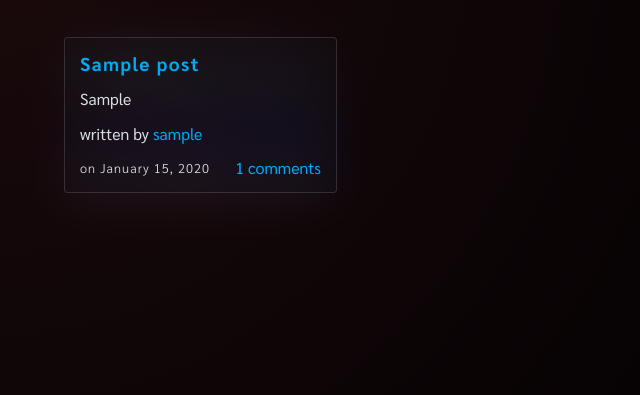
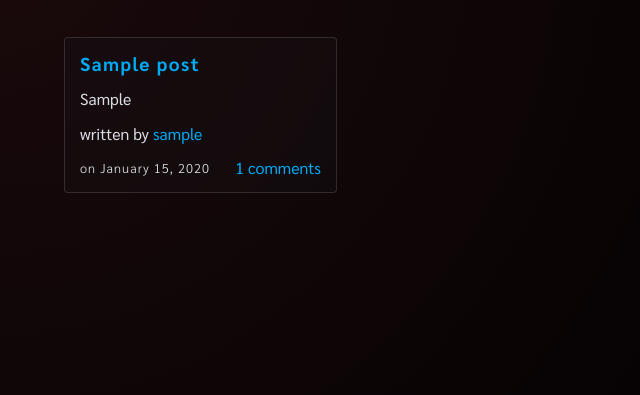
Before and after one commit to theodoremoreland/Blogz, a Flask app: page /blog in a window 1280 px wide. Shown: the part 65-460 px from the top of the page, without its empty margins (0-640 px from the left). Run offline with Flask 3, Linux system fonts and the light colour scheme; tables that the repository leaves empty hold one stand-in row (values such as "Sample post").

Commit message:
removed background images for blog previews and user cards

```diff
--- a/application/blueprints/Blog/templates/blog.html
+++ b/application/blueprints/Blog/templates/blog.html
@@ -56,7 +56,6 @@
                 </a>
             </span>
         </div>
-        <div class="bg-image"></div>
     </li>
     {% endfor %}
 </ul>
--- a/application/blueprints/Bloggers/templates/bloggers.html
+++ b/application/blueprints/Bloggers/templates/bloggers.html
@@ -19,7 +19,6 @@
             <span class="post-count">Post count: {{post_count_by_user[user.id]}}</span>
             <span class="since">Member since: {{user.member_since.strftime("%B %d, %Y")}}</span>
         </div>
-        <div class="bg-image"></div>
     </li>
     {% endfor %}
 </ul>
```
